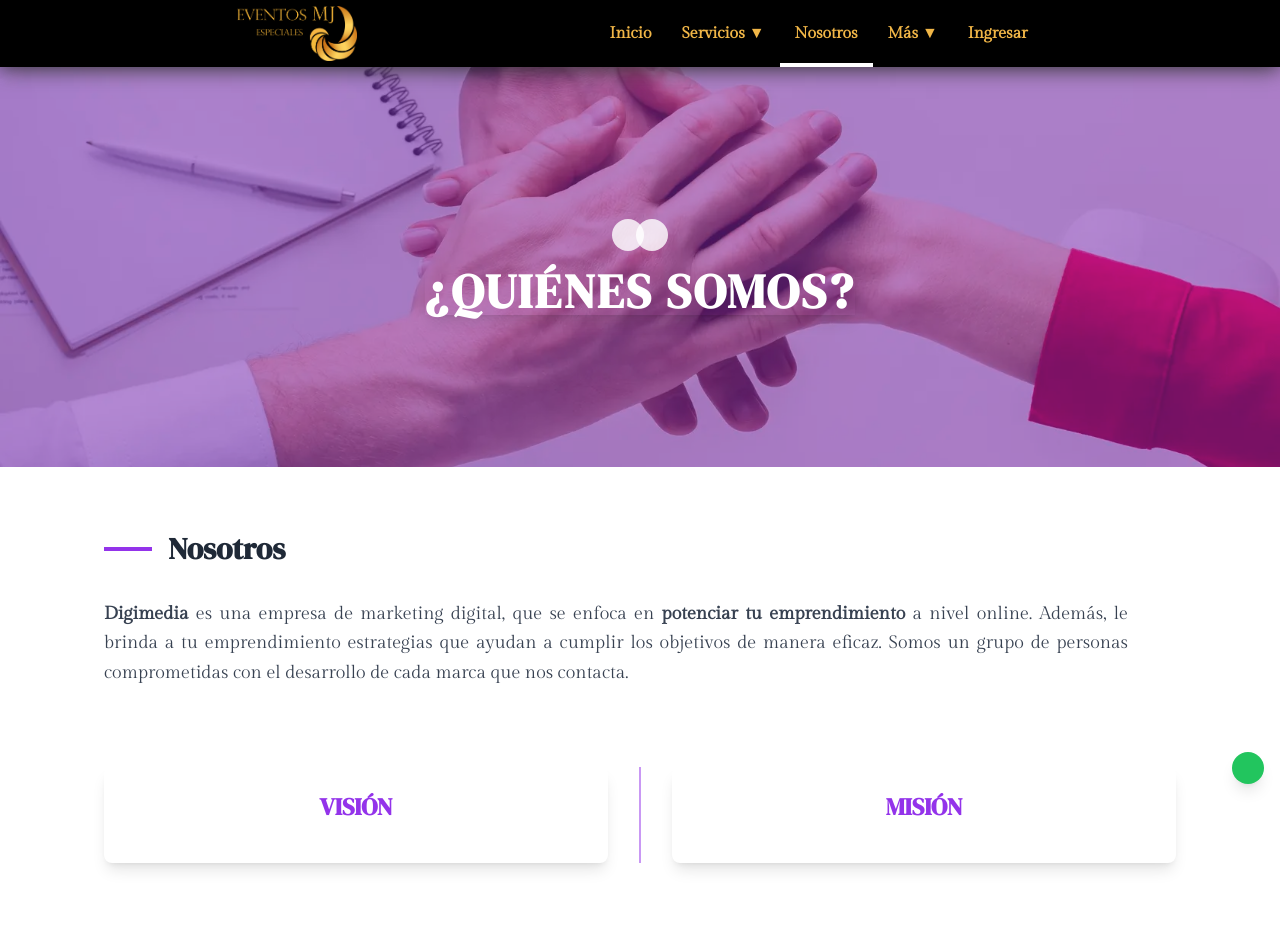
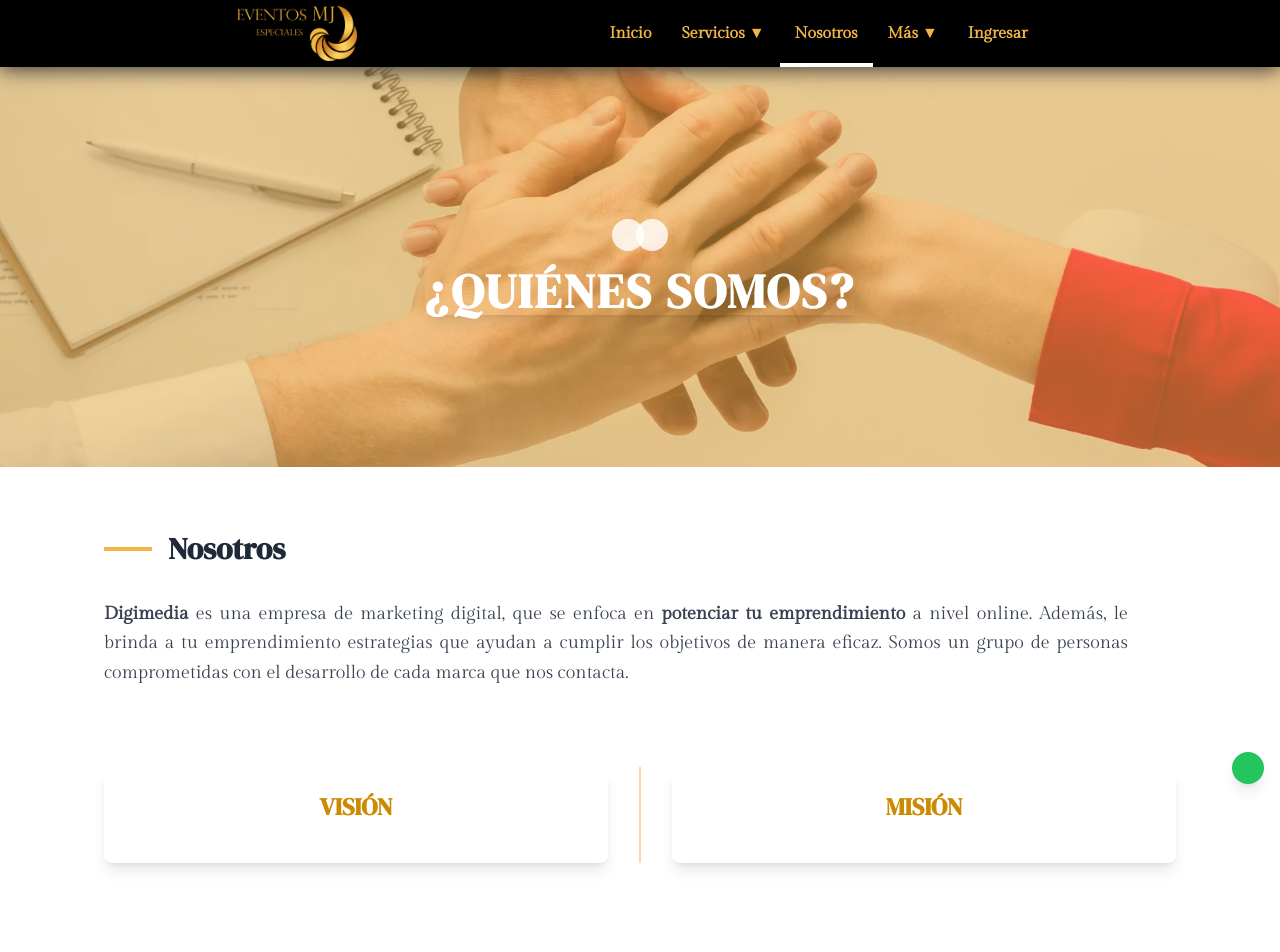
Before and after one commit to PollitoJLGD123/MJEventos-Frontend, a Next.js app: page /nosotros in a window 1280 px wide. Shown: the top 952 px of the page. Built offline with nearby package versions, Linux system fonts and the light colour scheme; a web font is replaced by a local one.

Commit message:
Refactor(Nosotros.jsx): component composition (css-html)

```diff
--- /dev/null
+++ b/app/(client)/nosotros/components/AdditionalImage.jsx
@@ -0,0 +1,15 @@
+'use client';
+
+import React from 'react'
+
+export const AdditionalImage = () => {
+    return (
+        <div className="flex justify-center pt-2 pb-16">
+            <img
+                src="/Img-nosotros/infoNosotros.webp"
+                alt="Información adicional"
+                className="w-full max-w-3xl h-auto rounded-lg shadow-lg"
+            />
+        </div>
+    )
+}
--- /dev/null
+++ b/app/(client)/nosotros/components/ButtonWhatsapp.jsx
@@ -0,0 +1,13 @@
+'use client';
+
+import React from 'react'
+
+export const ButtonWhatsapp = ({ linkWhatsApp }) => {
+    return (
+        <a href={linkWhatsApp} target="_blank" rel="noopener noreferrer">
+            <div className="fixed bottom-4 right-4 bg-green-500 p-4 rounded-full shadow-lg cursor-pointer">
+                <i className="fab fa-whatsapp text-white text-3xl"></i>
+            </div>
+        </a>
+    )
+}
--- /dev/null
+++ b/app/(client)/nosotros/components/HeaderImage.jsx
@@ -0,0 +1,27 @@
+'use client';
+
+import React from 'react'
+
+export const HeaderImage = () => {
+    return (
+        <div className="relative h-[400px] overflow-hidden">
+            <img
+                src="/Img-nosotros/NOSOTROS_1680_1050.webp"
+                alt="Background"
+                className="w-full h-full object-cover object-center"
+            />
+            <div className="absolute inset-0 bg-[#f1b647] bg-opacity-50"></div>
+            <div className="absolute inset-0 flex items-center justify-center">
+                <div className="text-center">
+                    <div className="flex items-center justify-center mb-4">
+                        <div className="w-8 h-8 bg-white rounded-full opacity-80"></div>
+                        <div className="w-8 h-8 bg-white rounded-full -ml-2 opacity-80"></div>
+                    </div>
+                    <h1 className="text-5xl font-bold text-white tracking-wider shadow-lg">
+                        ¿QUIÉNES SOMOS?
+                    </h1>
+                </div>
+            </div>
+        </div>
+    )
+}
--- /dev/null
+++ b/app/(client)/nosotros/components/MainContent.jsx
@@ -0,0 +1,53 @@
+'use client';
+
+import React from 'react'
+
+export const MainContent = ({ setShowVision, showVision, setShowMision, showMision }) => {
+    return (
+        <div className="max-w-6xl mx-auto px-6 py-16 sm:px-8 lg:px-10">
+            <div className="mb-20">
+                <div className="flex items-center gap-4 mb-8">
+                    <div className="w-12 h-1 bg-[#f1b647]"></div>
+                    <h2 className="text-3xl font-bold text-gray-800">
+                        Nosotros
+                    </h2>
+                </div>
+                <p className="text-gray-700 text-lg leading-relaxed text-justify max-w-5xl">
+                    <strong>Digimedia</strong> es una empresa de marketing digital, que se enfoca en <strong>potenciar tu emprendimiento</strong> a nivel online. Además, le brinda a tu emprendimiento estrategias que ayudan a cumplir los objetivos de manera eficaz. Somos un grupo de personas comprometidas con el desarrollo de cada marca que nos contacta.
+                </p>
+            </div>
+            <div className="relative grid md:grid-cols-2 gap-16 mb-20">
+                {/* VISIÓN */}
+                <div
+                    className="group bg-white shadow-lg p-6 rounded-lg transition-transform transform duration-300 hover:scale-105 hover:shadow-lg cursor-pointer"
+                    onClick={() => setShowVision(!showVision)}
+                >
+                    <h3 className="text-2xl font-bold mb-4 text-gray-800 text-center">
+                        <span className="text-yellow-600">VISIÓN</span>
+                    </h3>
+                    {showVision && (
+                        <p className="text-gray-600 text-justify leading-relaxed">
+                            Liderar la transformación digital de las <strong>PYME</strong> en el Perú; estableciendo vínculos sólidos entre nuestros clientes y sus respectivas audiencias.
+                        </p>
+                    )}
+                </div>
+                {/* Divisor vertical */}
+                <div className="hidden md:block w-px bg-[#f1b647] absolute top-0 bottom-0 left-1/2 transform -translate-x-1/2"></div>
+                {/* MISIÓN */}
+                <div
+                    className="group bg-white shadow-lg p-6 rounded-lg transition-transform transform duration-300 hover:scale-105 hover:shadow-lg cursor-pointer"
+                    onClick={() => setShowMision(!showMision)}
+                >
+                    <h3 className="text-2xl font-bold mb-4 text-gray-800 text-center">
+                        <span className="text-yellow-600">MISIÓN</span>
+                    </h3>
+                    {showMision && (
+                        <p className="text-gray-600 text-justify leading-relaxed">
+                            Ser aliado de los <strong>emprendimientos</strong> en su posicionamiento digital; mediante la generación de contenido estratégico que garantice el cumplimiento de los objetivos planteados.
+                        </p>
+                    )}
+                </div>
+            </div>
+        </div>
+    )
+}
--- a/app/(client)/nosotros/page.jsx
+++ b/app/(client)/nosotros/page.jsx
@@ -1,6 +1,10 @@
 'use client';
 import React, { useState } from 'react';
 import "./page.css";
+import { AdditionalImage } from './components/AdditionalImage';
+import { MainContent } from './components/MainContent';
+import { ButtonWhatsapp } from './components/ButtonWhatsapp';
+import { HeaderImage } from './components/HeaderImage';
 
 const Nosotros = () => {
     const mensaje = "Hola, vengo de la pagina web de Digimedia, deseo mas información! 👌";
@@ -13,82 +17,23 @@ const Nosotros = () => {
 
     return (
         <div className="min-h-screen bg-white">
-            <div className="relative h-[400px] overflow-hidden">
-                <img
-                    src="/Img-nosotros/NOSOTROS_1680_1050.webp"
-                    alt="Background"
-                    className="w-full h-full object-cover object-center"
-                />
-                <div className="absolute inset-0 bg-[#7B22B3] bg-opacity-50"></div>
-                <div className="absolute inset-0 flex items-center justify-center">
-                    <div className="text-center">
-                        <div className="flex items-center justify-center mb-4">
-                            <div className="w-8 h-8 bg-white rounded-full opacity-80"></div>
-                            <div className="w-8 h-8 bg-white rounded-full -ml-2 opacity-80"></div>
-                        </div>
-                        <h1 className="text-5xl font-bold text-white tracking-wider shadow-lg">
-                            ¿QUIÉNES SOMOS?
-                        </h1>
-                    </div>
-                </div>
-            </div>
-            <div className="max-w-6xl mx-auto px-6 py-16 sm:px-8 lg:px-10">
-                <div className="mb-20">
-                    <div className="flex items-center gap-4 mb-8">
-                        <div className="w-12 h-1 bg-purple-600"></div>
-                        <h2 className="text-3xl font-bold text-gray-800">
-                            Nosotros
-                        </h2>
-                    </div>
-                    <p className="text-gray-700 text-lg leading-relaxed text-justify max-w-5xl">
-                        <strong>Digimedia</strong> es una empresa de marketing digital, que se enfoca en <strong>potenciar tu emprendimiento</strong> a nivel online. Además, le brinda a tu emprendimiento estrategias que ayudan a cumplir los objetivos de manera eficaz. Somos un grupo de personas comprometidas con el desarrollo de cada marca que nos contacta.
-                    </p>
-                </div>
-                <div className="relative grid md:grid-cols-2 gap-16 mb-20">
-                    {/* VISIÓN */}
-                    <div
-                        className="group bg-white shadow-lg p-6 rounded-lg transition-transform transform duration-300 hover:scale-105 hover:shadow-lg cursor-pointer"
-                        onClick={() => setShowVision(!showVision)}
-                    >
-                        <h3 className="text-2xl font-bold mb-4 text-gray-800 text-center">
-                            <span className="text-purple-600">VISIÓN</span>
-                        </h3>
-                        {showVision && (
-                            <p className="text-gray-600 text-justify leading-relaxed">
-                                Liderar la transformación digital de las <strong>PYME</strong> en el Perú; estableciendo vínculos sólidos entre nuestros clientes y sus respectivas audiencias.
-                            </p>
-                        )}
-                    </div>
-                    {/* Divisor vertical */}
-                    <div className="hidden md:block w-px bg-purple-600 absolute top-0 bottom-0 left-1/2 transform -translate-x-1/2"></div>
-                    {/* MISIÓN */}
-                    <div
-                        className="group bg-white shadow-lg p-6 rounded-lg transition-transform transform duration-300 hover:scale-105 hover:shadow-lg cursor-pointer"
-                        onClick={() => setShowMision(!showMision)}
-                    >
-                        <h3 className="text-2xl font-bold mb-4 text-gray-800 text-center">
-                            <span className="text-purple-600">MISIÓN</span>
-                        </h3>
-                        {showMision && (
-                            <p className="text-gray-600 text-justify leading-relaxed">
-                                Ser aliado de los <strong>emprendimientos</strong> en su posicionamiento digital; mediante la generación de contenido estratégico que garantice el cumplimiento de los objetivos planteados.
-                            </p>
-                        )}
-                    </div>
-                </div>
-            </div>
-            <a href={linkWhatsApp} target="_blank" rel="noopener noreferrer">
-                <div className="fixed bottom-4 right-4 bg-green-500 p-4 rounded-full shadow-lg cursor-pointer">
-                    <i className="fab fa-whatsapp text-white text-3xl"></i>
-                </div>
-            </a>
-            <div className="flex justify-center pt-2 pb-16">
-                <img
-                    src="/Img-nosotros/infoNosotros.webp"
-                    alt="Información adicional"
-                    className="w-full max-w-3xl h-auto rounded-lg shadow-lg"
-                />
-            </div>
+            {/* Encabezado con imagen de fondo */}
+            <HeaderImage />
+
+            {/* Contenido principal */}
+            <MainContent
+                setShowVision={setShowVision}
+                showVision={showVision}
+                setShowMision={setShowMision}
+                showMision={showMision}
+            />
+
+            {/* Botón de WhatsApp */}
+            <ButtonWhatsapp linkWhatsApp={linkWhatsApp} />
+
+            {/* Imagen adicional */}
+            <AdditionalImage />
+
         </div>
     );
 };
```
